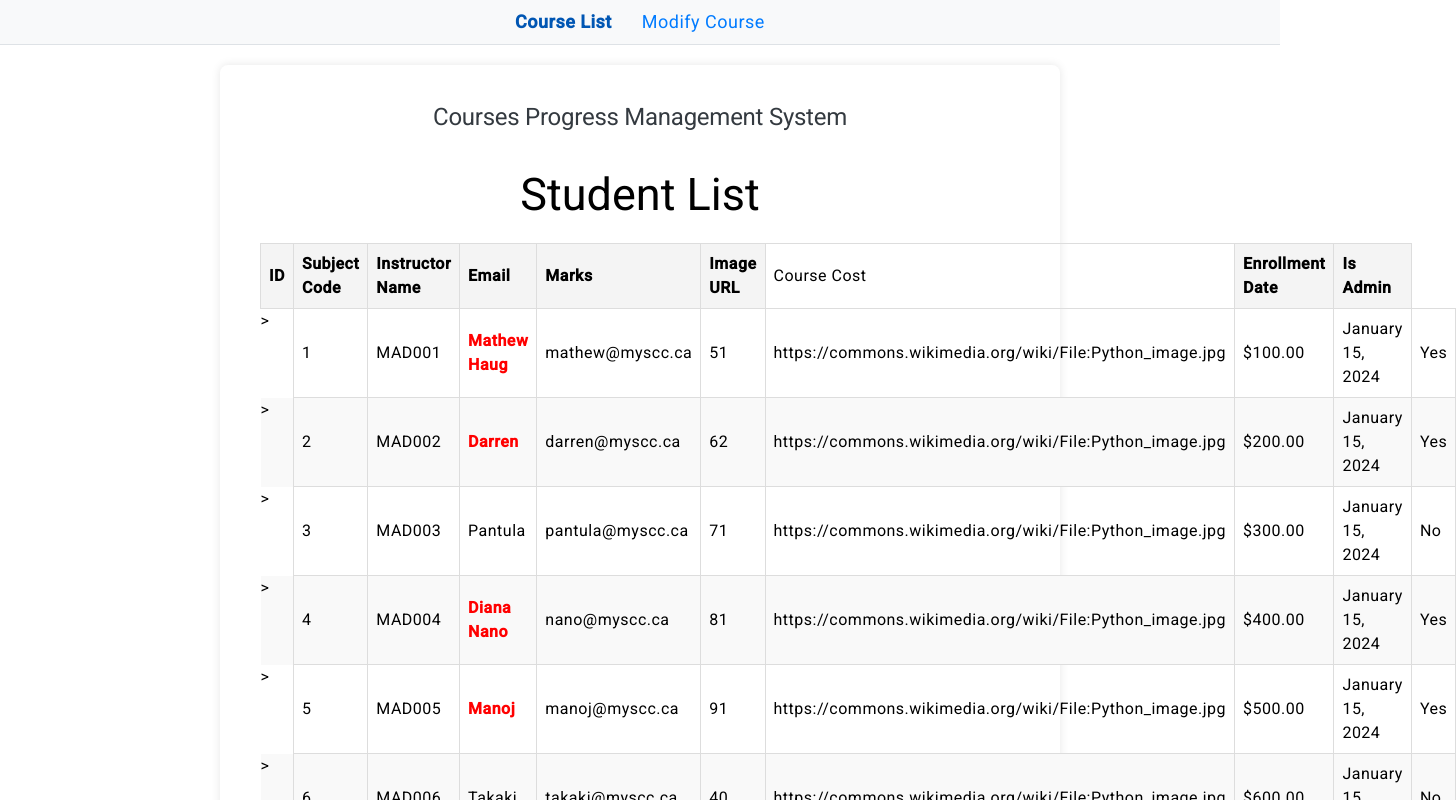
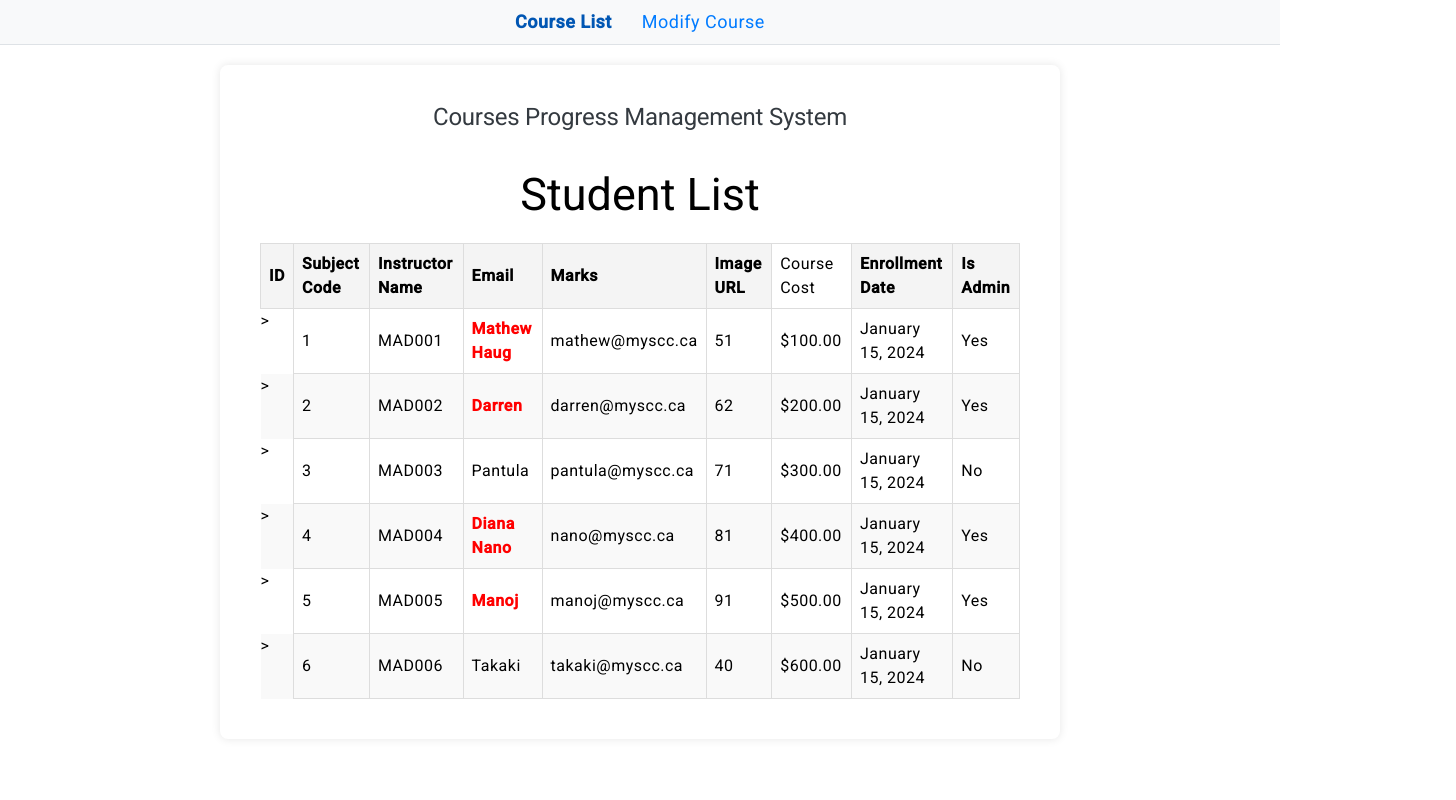
Before and after one commit to KrishnaBhargaviP/Krishna-Pabbaraju-Learning-Angular, an Angular app: page /courses in a window 1280 px wide. Shown: the top 800 px of the page, 1456 px wide, since content can reach past the window. Built offline with nearby package versions, Linux system fonts and the light colour scheme.

Commit message:
remove email from student list

```diff
--- a/src/app/course-list/course-list.component.html
+++ b/src/app/course-list/course-list.component.html
@@ -21,7 +21,6 @@
       <td [innerHTML]="course.instructorName | highlightAdmin:course.isAdmin"></td>
       <td>{{ course.email | lowercase}}</td>
       <td>{{ course.marks }}</td>
-      <td>{{ course.imageUrl }}</td>
       <td>{{ course.courseCost | currency:"USD" }}</td>
       <td>{{ course.courseEnrollmentDate | date: 'longDate' }}</td>
       <td>{{ course.isAdmin ? 'Yes' : 'No' }}</td>
```
